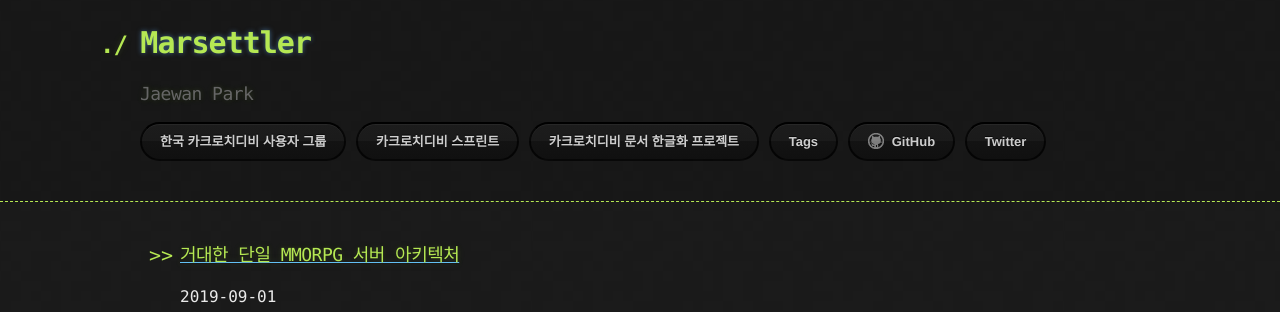
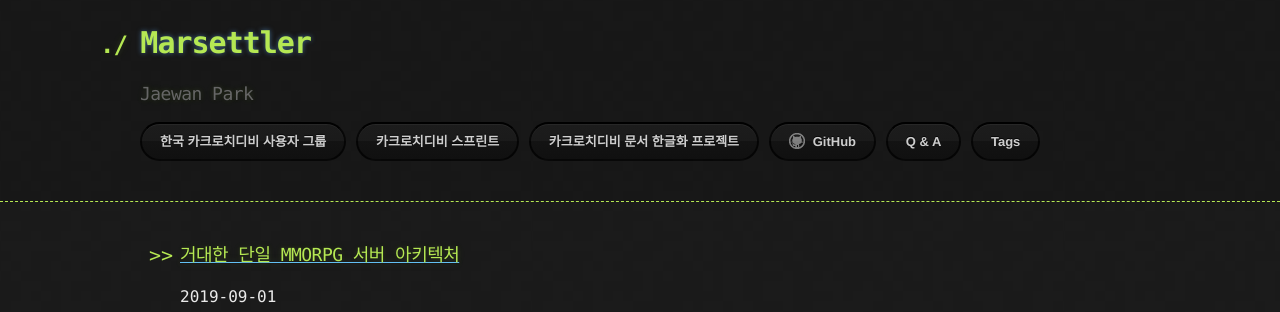
Before and after one commit to hueypark/hueypark.github.io, a Jekyll site: the page built from index.html, in a window 1280 px wide and 900 px high. Shown: the top 312 px of the window. Built offline with Jekyll 4.4.1, drawn with Linux system fonts in a browser that asks for light colours.

Commit message:
Add q&a page, Delete twitter

```diff
--- a/_layouts/default.html
+++ b/_layouts/default.html
@@ -24,9 +24,9 @@
 					<a href="https://www.facebook.com/groups/cockroachdb.kr/" class="btn"></span>한국 카크로치디비 사용자 그룹</a>
 					<a href="/sprint/" class="btn"></span>카크로치디비 스프린트</a>
 					<a href="https://github.com/hueypark/docs/blob/master/l10n/ko/CONTRIBUTING.md" class="btn"></span>카크로치디비 문서 한글화 프로젝트</a>
+					<a href="https://github.com/hueypark" class="btn btn-github"><span class="icon"></span>GitHub</a>
+					<a href="https://docs.google.com/forms/d/e/1FAIpQLSd0g-J2i9HoKFIvhYvCJqWZwgR2eiZoYk6T6mMTPxGP-UWiFg/viewform?usp=sf_link" class="btn"></span>Q & A</a>
 					<a href="/tags/" class="btn"></span>Tags</a>
-					<a href="https://github.com/hueypark" class="btn btn-github"><span class="icon"></span>GitHub</a>
-					<a href="https://twitter.com/jaewanHueyPark" class="btn"></span>Twitter</a>
 				</section>
 			</div>
 		</header>
```
